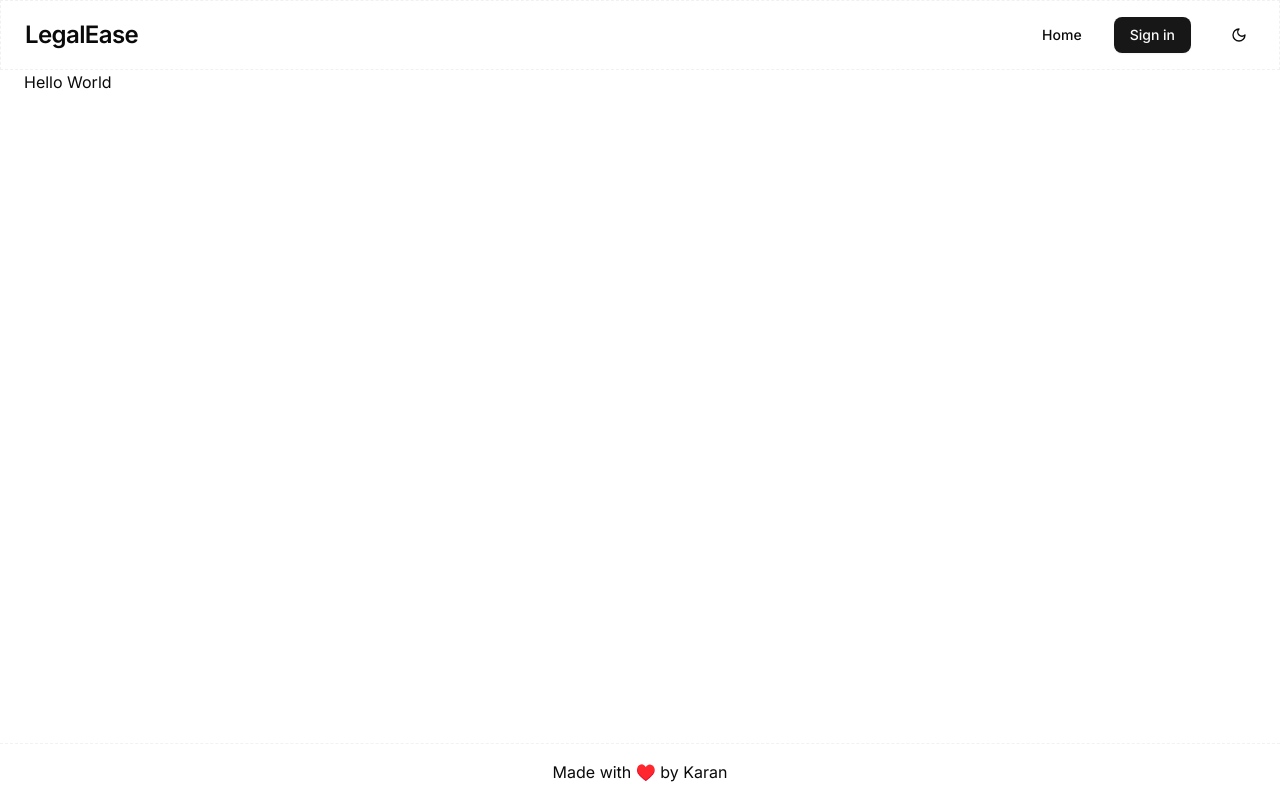
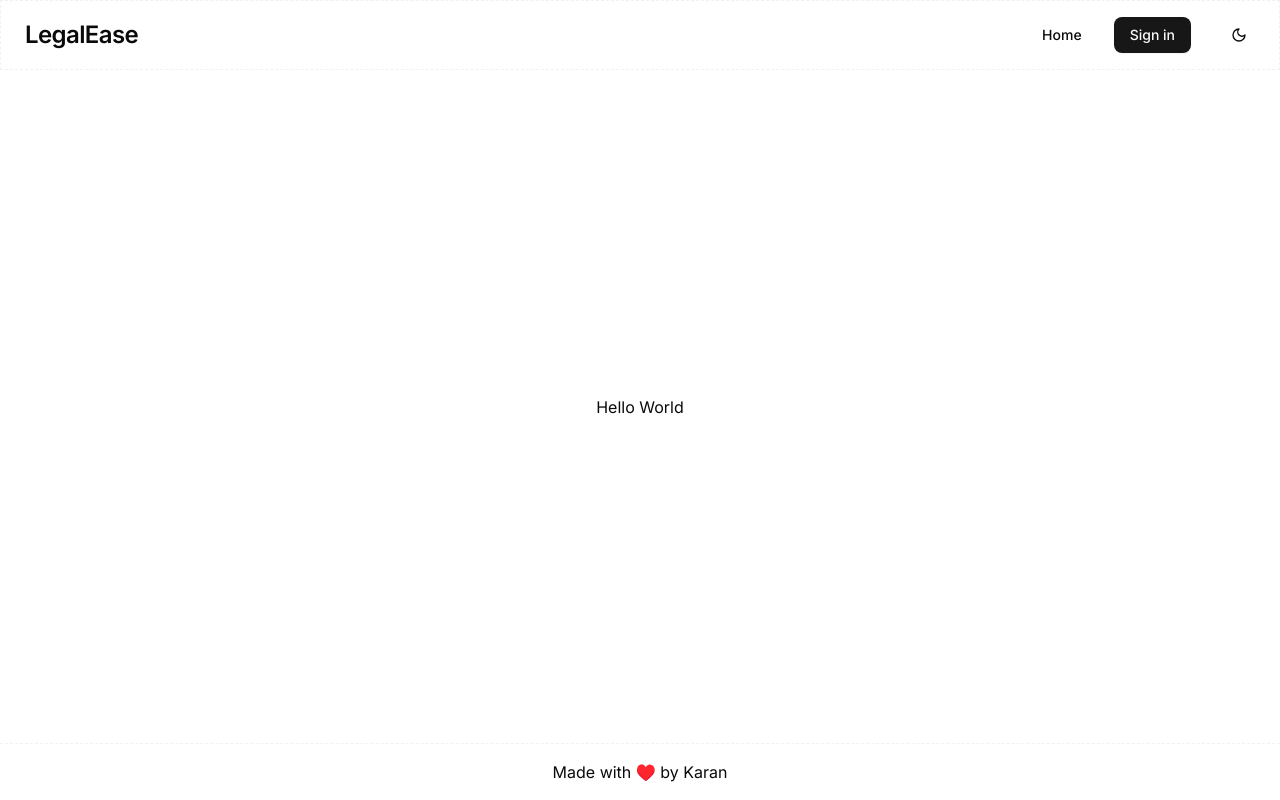
Before and after one commit to whyredfire/legislative-summarization, a Next.js app in the folder frontend/: page / in a window 1280 px wide. Built offline with nearby package versions, Linux system fonts and the light colour scheme.

Commit message:
fix(styles): Center divs properly

```diff
--- a/frontend/app/globals.css
+++ b/frontend/app/globals.css
@@ -116,7 +116,7 @@
     @apply border-border outline-ring/50;
   }
   body {
-    @apply bg-background text-foreground antialiased flex min-h-screen flex-col;
+    @apply bg-background text-foreground antialiased;
   }
 }
 
--- a/frontend/app/layout.tsx
+++ b/frontend/app/layout.tsx
@@ -22,6 +22,7 @@ export default function RootLayout({
   return (
     <html lang="en" suppressHydrationWarning>
       <body className={inter.className}>
+        <div className="flex min-h-screen flex-col">
           <ThemeProvider
             attribute="class"
             defaultTheme="system"
@@ -29,11 +30,12 @@ export default function RootLayout({
             disableTransitionOnChange
           >
             <SiteHeader />
-          <div className="container-wrapper container flex grow">
+            <div className="container-wrapper container flex flex-1 items-center justify-center">
               {children}
             </div>
             <Footer />
           </ThemeProvider>
+        </div>
       </body>
     </html>
   );
--- a/frontend/app/not-found.tsx
+++ b/frontend/app/not-found.tsx
@@ -4,7 +4,7 @@ import Link from "next/link";
 const NotFoundPage = () => {
   return (
     <>
-      <main className="flex flex-col items-center justify-center h-screen">
+      <main className="text-center">
         <H1>404</H1>
         <LargeText>Page not found</LargeText>
         <P>
--- a/frontend/app/signin/page.tsx
+++ b/frontend/app/signin/page.tsx
@@ -5,7 +5,6 @@ import { Tabs, TabsContent, TabsList, TabsTrigger } from "@/components/ui/tabs";
 const LoginPage = () => {
   return (
     <>
-      <main className="flex flex-col justify-center items-center  w-full">
       <Tabs defaultValue="login">
         <TabsList className="grid w-full grid-cols-2">
           <TabsTrigger value="login">Login</TabsTrigger>
@@ -18,7 +17,6 @@ const LoginPage = () => {
           <RegisterCard />
         </TabsContent>
       </Tabs>
-      </main>
     </>
   );
 };
```
Lines whose indentation alone changed are shown as unchanged.
